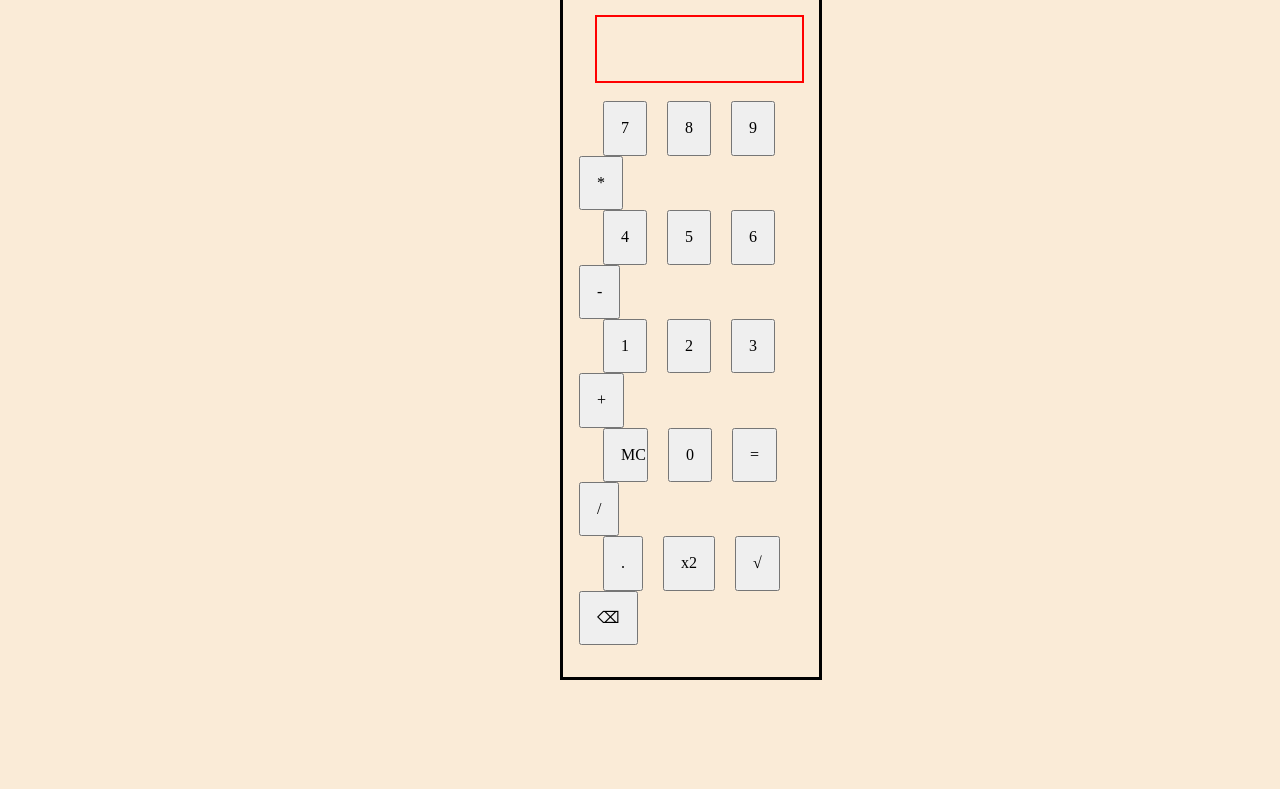
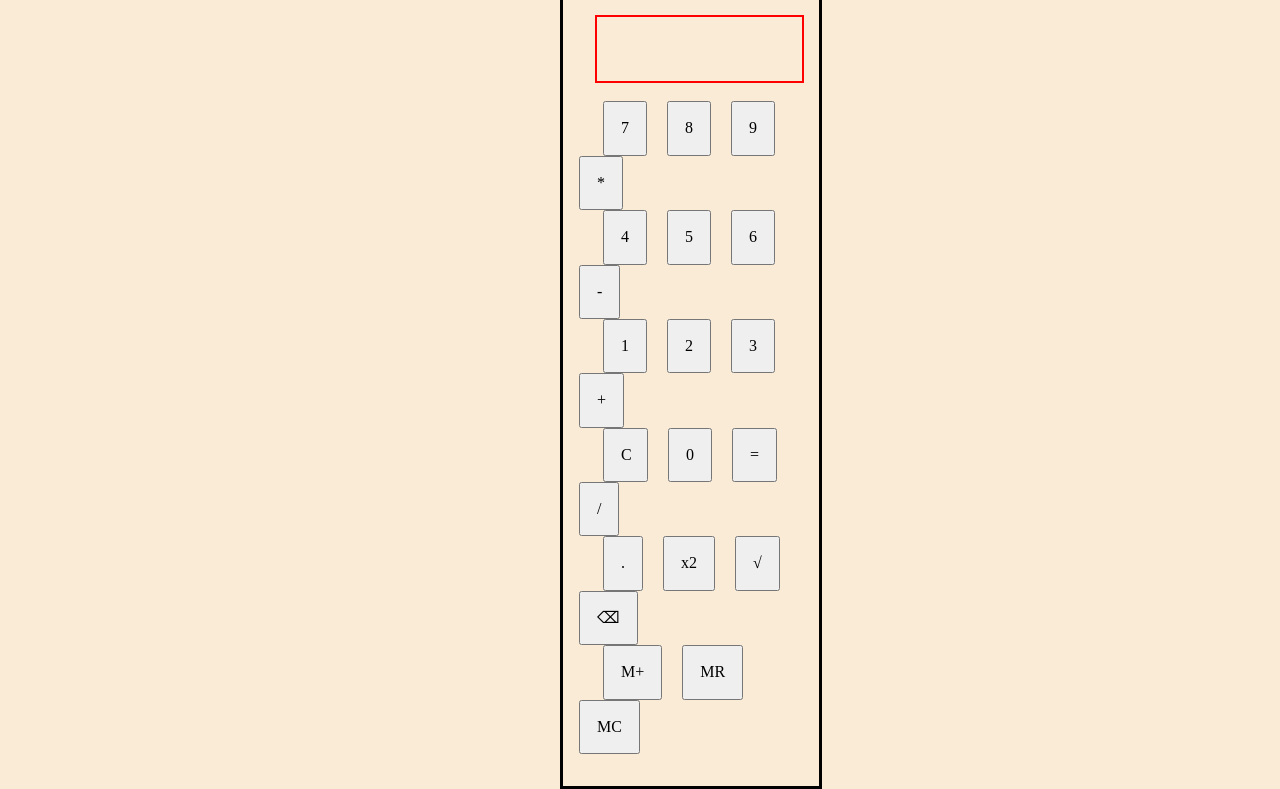
Before and after one commit to Culebrin19/calculadora, a plain HTML site: page html/calculadoraCientifica.html in a window 1280 px wide. Shown: the part 278-1067 px from the top of the page. Before the commit the page ends 958 px from the top, so only its background shows below. Drawn offline with nearby package versions, Linux system fonts and the light colour scheme.

Commit message:
memoriav2

```diff
--- a/css/calculadora.css
+++ b/css/calculadora.css
@@ -31,11 +31,7 @@
     margin-left: 35rem;
 }
 
-#seven,
-#four,
-#one,
-#C,
-#decimals {
+#seven, #four, #one, #C, #decimals, #M {
     margin-left: 2.5rem;
 }
 
--- a/html/calculadoraCientifica.html
+++ b/html/calculadoraCientifica.html
@@ -64,7 +64,7 @@
 
 
       <br>
-      <button id="C" onclick="esborrar()">MC</button>
+      <button id="C" onclick="esborrar()">C</button>
       <button id="0" onclick="tractarZero()">0</button>
       <button id="=" onclick="mostrarResultat()">=</button>
       <button id="/" value="/" onclick="opcio('/')">/</button>
@@ -76,7 +76,9 @@
       <button id="esborrar" onclick="esborrarUltim()">⌫</button>
 
       <br>
-
+      <button id="M" onclick="guardar()">M+</button>
+      <button id="MR" onclick="mostrarValor()">MR</button>
+      <button id="MC" onclick="esborrarValor()">MC</button>
 
 
     </div>
--- a/js/script.js
+++ b/js/script.js
@@ -334,6 +334,25 @@ function tractarDecimals() {
   }
 }
 
+function guardar(){
+  let guardat = document.getElementById("resultat").value;  // agafo lo que hi ha per pantalla
+  let guardatNum = parseFloat(guardat); // passo de string a numero
+  sessionStorage.setItem("guardat", guardatNum);  // ho guardo en sessionStorage
+}
+
+function mostrarValor(){
+  let valorGuardat = sessionStorage.getItem("guardat"); // agafo el valor guardat
+  if(valorGuardat != null || valorGuardat != " "){  // si no està buit, el mostro per pantalla
+    document.getElementById("resultat").value = valorGuardat;
+  }else{
+    errors("No hi ha cap valor guardat"); // si està buit, envio missatge d'error
+  }
+}
+
+function esborrarValor(){
+  sessionStorage.removeItem("guardat"); // buido el sessionStorage
+}
+
 
 function esborrar() { // fico que totes les variables estiguin buides
   operador1 = "";
```
Also changed, not shown: html/calculadora.html (+1 -1 lines).
